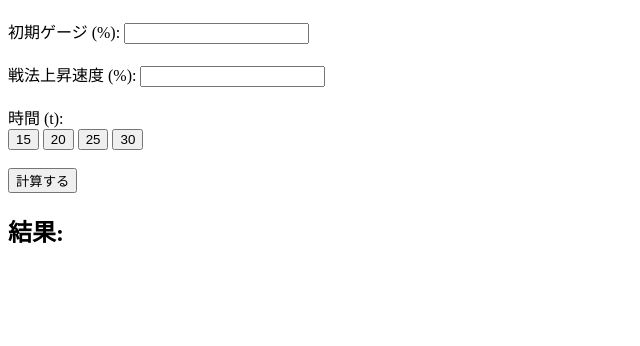
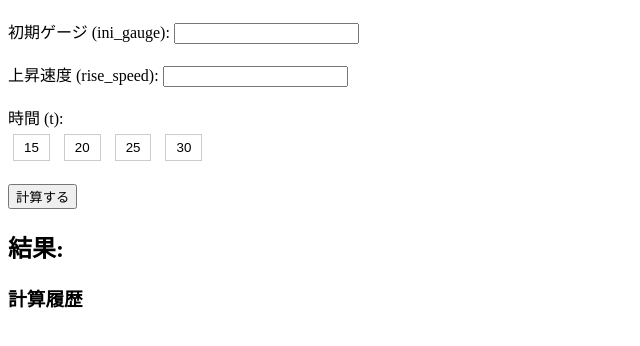
Before and after one commit to Shigureinn/test, a plain HTML site: page index.html in a window 1280 px wide. Shown: the part 70-416 px from the top of the page, without its empty margins (0-640 px from the left). Drawn offline with Linux system fonts and the light colour scheme.

Commit message:
Update index.html

```diff
--- a/index.html
+++ b/index.html
@@ -3,26 +3,45 @@
 <head>
     <meta charset="UTF-8">
     <title>計算プログラム</title>
+    <style>
+        .history-entry {
+            border-bottom: 1px solid #ccc;
+            padding: 5px 0;
+        }
+        .time-button {
+            padding: 5px 10px;
+            margin: 5px;
+            border: 1px solid #ccc;
+            background-color: #fff;
+            cursor: pointer;
+        }
+        .time-button.selected {
+            background-color: #add8e6; /* 選択されたときの色 */
+        }
+    </style>
 </head>
 <body>
     <h1>計算プログラム</h1>
 
-    <label for="ini_gauge">初期ゲージ (%): </label>
+    <label for="ini_gauge">初期ゲージ (ini_gauge): </label>
     <input type="number" id="ini_gauge"><br><br>
 
-    <label for="rise_speed">戦法上昇速度 (%): </label>
+    <label for="rise_speed">上昇速度 (rise_speed): </label>
     <input type="number" id="rise_speed"><br><br>
 
     <label>時間 (t): </label><br>
-    <button onclick="setTime(15)">15</button>
-    <button onclick="setTime(20)">20</button>
-    <button onclick="setTime(25)">25</button>
-    <button onclick="setTime(30)">30</button><br><br>
+    <button class="time-button" onclick="setTime(15, this)">15</button>
+    <button class="time-button" onclick="setTime(20, this)">20</button>
+    <button class="time-button" onclick="setTime(25, this)">25</button>
+    <button class="time-button" onclick="setTime(30, this)">30</button><br><br>
 
     <button onclick="calculate()">計算する</button>
 
     <h2>結果: <span id="result"></span></h2>
 
+    <h3>計算履歴</h3>
+    <div id="history"></div>
+
     <script src="script.js"></script>
 </body>
 </html>
```
